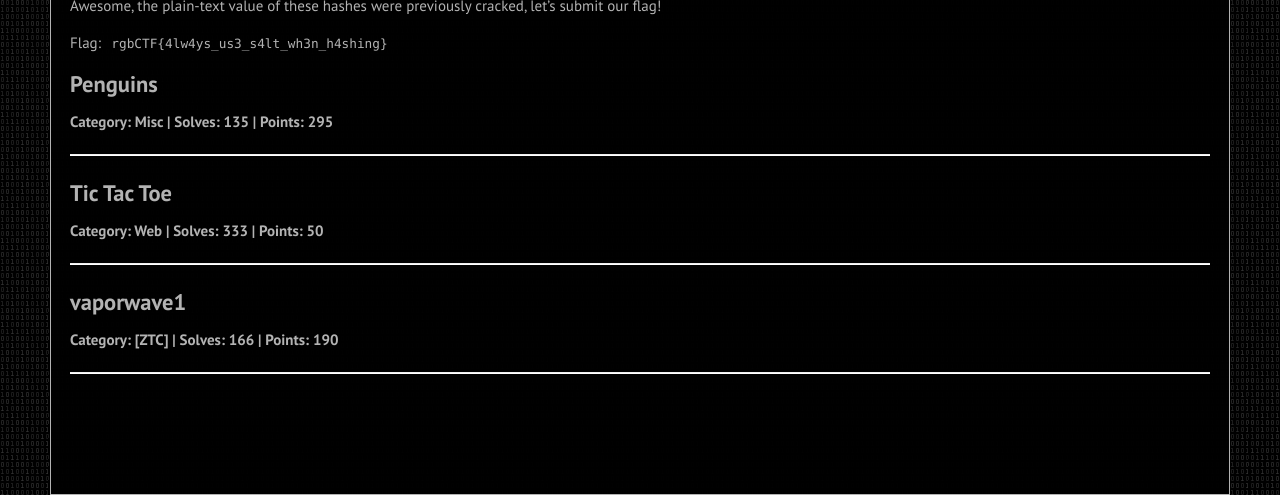
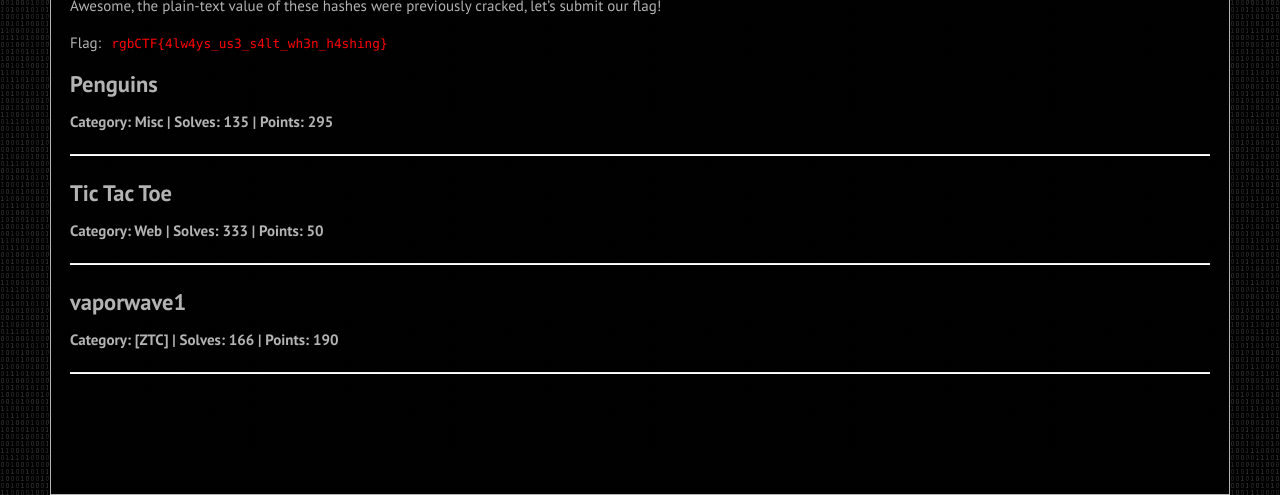
Before and after one commit to museifu666/museifu666.github.io, a Jekyll site: the page built from _posts/2020-07-14-rgbCTF-2020-Write-up.md, in a window 1280 px wide. Shown: the part 5818-6313 px from the top of the page. Built offline with Jekyll 4.4.1, drawn with Linux system fonts in a browser that asks for light colours.

Commit message:
Update 2020-07-14-rgbCTF-2020-Write-up.md

```diff
--- a/_posts/2020-07-14-rgbCTF-2020-Write-up.md
+++ b/_posts/2020-07-14-rgbCTF-2020-Write-up.md
@@ -114,8 +114,9 @@ We'll use [Crackstation](https://crackstation.net). A limit of 20 hashes can be
 
 Awesome, the plain-text value of these hashes were previously cracked, let's submit our flag!
 
+{:refdef: .flag}
 Flag: `rgbCTF{4lw4ys_us3_s4lt_wh3n_h4shing}`
-
+{:refdef}
 
 
 ## Penguins
```
